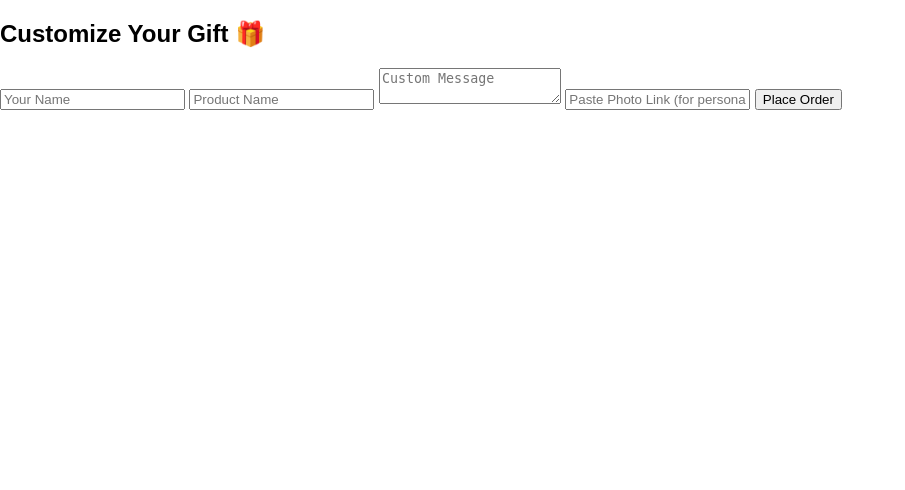
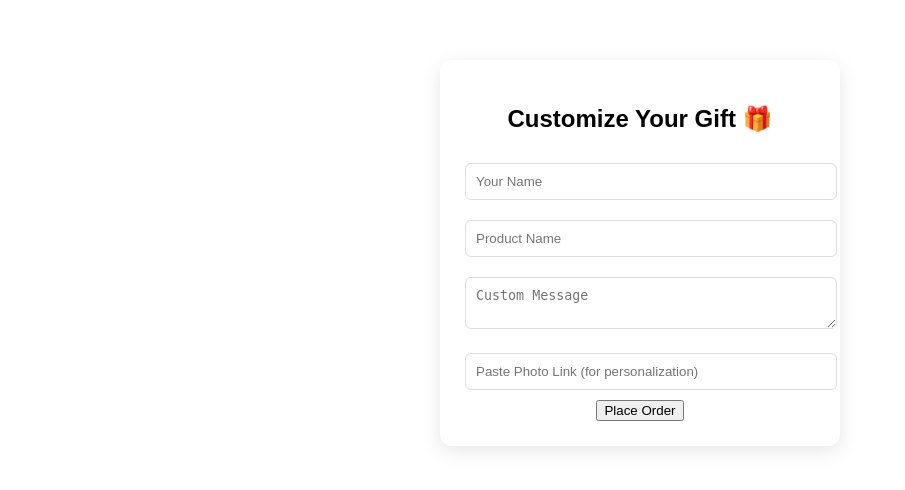
Before and after one commit to zeenatshaikhzs26-cell/gift-website, a Flask app: page /customize in a window 1280 px wide. Shown: the top 490 px of the page, without its empty margins (0-905 px from the left). Run offline with Flask 3, Linux system fonts and the light colour scheme.

Commit message:
Add CSS styles for form and order pages
Added styles for form and order pages.

```diff
--- a/static/style.css
+++ b/static/style.css
@@ -65,3 +65,32 @@ body {
     color: #ff4d6d;
     font-weight: bold;
 }
+/* FORM PAGE */
+.form-container {
+    width: 350px;
+    margin: 60px auto;
+    padding: 25px;
+    background: white;
+    border-radius: 12px;
+    box-shadow: 0 5px 20px rgba(0,0,0,0.1);
+    text-align: center;
+}
+
+.form-container input,
+.form-container textarea {
+    width: 100%;
+    margin: 10px 0;
+    padding: 10px;
+    border-radius: 6px;
+    border: 1px solid #ddd;
+}
+
+/* ORDER PAGE */
+.order-box {
+    text-align: center;
+    margin-top: 100px;
+}
+
+.order-box h2 {
+    color: #ff4d6d;
+}
```
